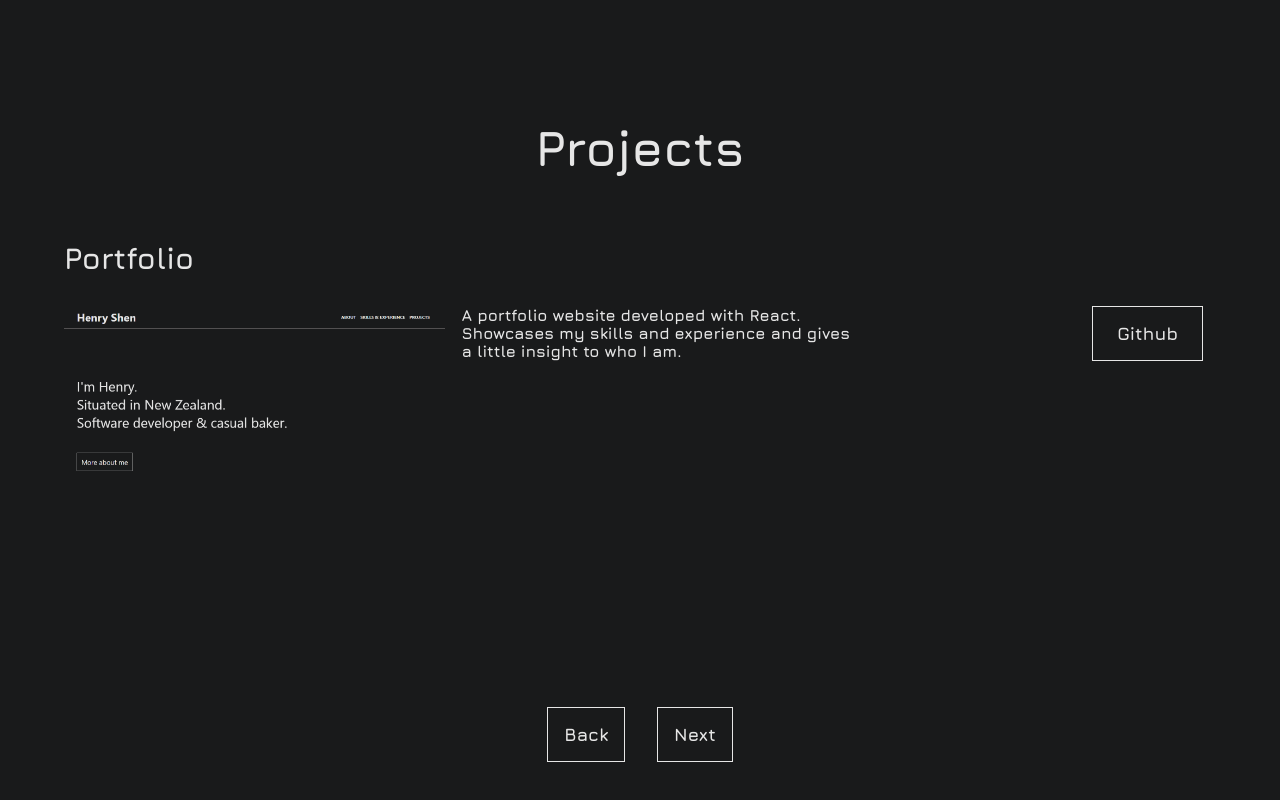
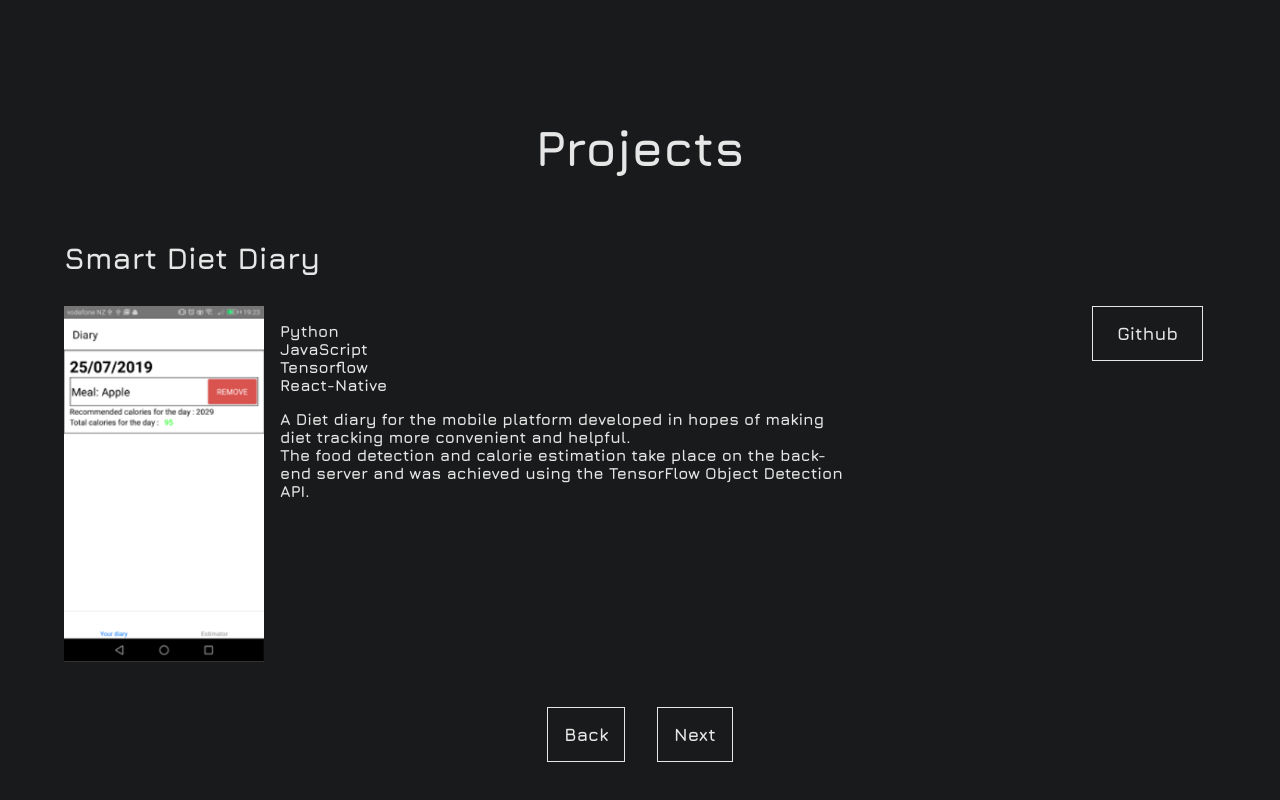
Before and after one commit to HenrygShen/Portfolio, a React (Create React App) app: page / in a window 1280 px wide. Shown: the part 2243-3043 px from the top of the page. Built offline with nearby package versions, Linux system fonts and the light colour scheme.

Commit message:
WIP changing the text for projects

```diff
--- a/src/components/ProjectSnapshot.tsx
+++ b/src/components/ProjectSnapshot.tsx
@@ -49,6 +49,14 @@ class ProjectSnapshot extends React.Component<any, any> {
                 onMouseLeave={() => this.resetImage()}
               />
               <div className="project-description">
+                <ul>
+                  {
+                    this.props.project.techStack.map((tech: string) => (
+                      <li>{tech}</li>
+                    ))
+                  }
+                </ul>
+
                 {
                   this.props.project.descriptions.map((description: string) => (
                     <span>{description}</span>
--- a/src/containers/ProjectsSection/projectList.ts
+++ b/src/containers/ProjectsSection/projectList.ts
@@ -1,29 +1,12 @@
 const projects = [
-  {
-    name: "Portfolio",
-    id: "portfolio",
-    thumbnail: "Portfolio/1.png",
-    descriptions: [
-      "A portfolio website developed with React. Showcases my skills and experience and gives a little insight to who I am."
-    ],
-    links: [
-      {
-        url: "https://github.com/HenrygShen/Portfolio",
-        name: "Github"
-      }
-    ],
-    portrait: false,
-    screenshots: ["Portfolio/1.png", "Portfolio/2.png"]
-  },
   {
     name: "Smart Diet Diary",
     id: "smart-diet-diary",
     thumbnail: "Smart-Diet-Diary/1.png",
+    techStack: ["Python", "JavaScript", "Tensorflow", "React-Native"],
     descriptions: [
       "A Diet diary for the mobile platform developed in hopes of making diet tracking more convenient and helpful.",
-      "The Smart Diet Diary was developed using the react-native JavaScript framework for the front-end mobile application, and the CherryPy Python framework for the back-end server.",
       "The food detection and calorie estimation take place on the back-end server and was achieved using the TensorFlow Object Detection API.",
-      "An existing model called the faster_rcnn_inception_v2_coco was retrained using a new dataset with images collected using an everyday smartphone."
     ],
     links: [
       {
@@ -38,11 +21,10 @@ const projects = [
     name: "Pacmana Jones",
     id: "pacmana-jones",
     thumbnail: "Pacman/1.png",
+    techStack: ["Java", "JavaFX"],
     descriptions: [
       "A modified version of pacman where Indiana Jones has become Pacman.",
-      "The player will need to collect artifacts and avoid the ghosts in the maze.",
       "The special pellets grants the player the ability to whip enemies instead of the ability to eat them.",
-      "This game was developed with Eclipse in Java and JavaFX.",
       "All the assets were self-made using Photoshop, MS Paint, and Audacity."
     ],
     links: [
@@ -58,10 +40,10 @@ const projects = [
     name: "Perfect Pitch Test",
     id: "perfect-pitch-test",
     thumbnail: "Perfect-Pitch-Test/1.png",
+    techStack: ["JavaScript", "React"],
     descriptions: [
       "A web application that allows the user to test their ability to identify which music note is being played and train their perfect pitch.",
-      "The number of different notes that are tested can be changed by the user to increase or decrease difficulty.",
-      "Developed with a React front-end.",
+      "The number of different notes that are tested can be changed by the user to increase or decrease difficulty."
     ],
     links: [
       {
@@ -76,10 +58,10 @@ const projects = [
     name: "SwimmyFishy",
     id: "swimmyfishy",
     thumbnail: "SwimmyFishy/1.png",
+    techStack: ["Java", "Android Studio"],
     descriptions: [
       "This is an underwater version of the classic game FlappyBird.",
       "An additional mechanic was added to this game which allowed the player to pick up a shield that could protect them from a single collision.",
-      "The application was developed in Android Studio.",
     ],
     links: [
       {
@@ -89,6 +71,23 @@ const projects = [
     ],
     portrait: true,
     screenshots: ["SwimmyFishy/1.png", "SwimmyFishy/2.png", "SwimmyFishy/3.png", "SwimmyFishy/4.png", "SwimmyFishy/5.png", "SwimmyFishy/6.png"]
+  },
+  {
+    name: "Portfolio",
+    id: "portfolio",
+    thumbnail: "Portfolio/1.png",
+    techStack: ["JavaScript", "Android Studio"],
+    descriptions: [
+      "A portfolio website developed with React. Showcases my skills and experience and gives a little insight to who I am."
+    ],
+    links: [
+      {
+        url: "https://github.com/HenrygShen/Portfolio",
+        name: "Github"
+      }
+    ],
+    portrait: false,
+    screenshots: ["Portfolio/1.png", "Portfolio/2.png"]
   }
 ]
 
```
